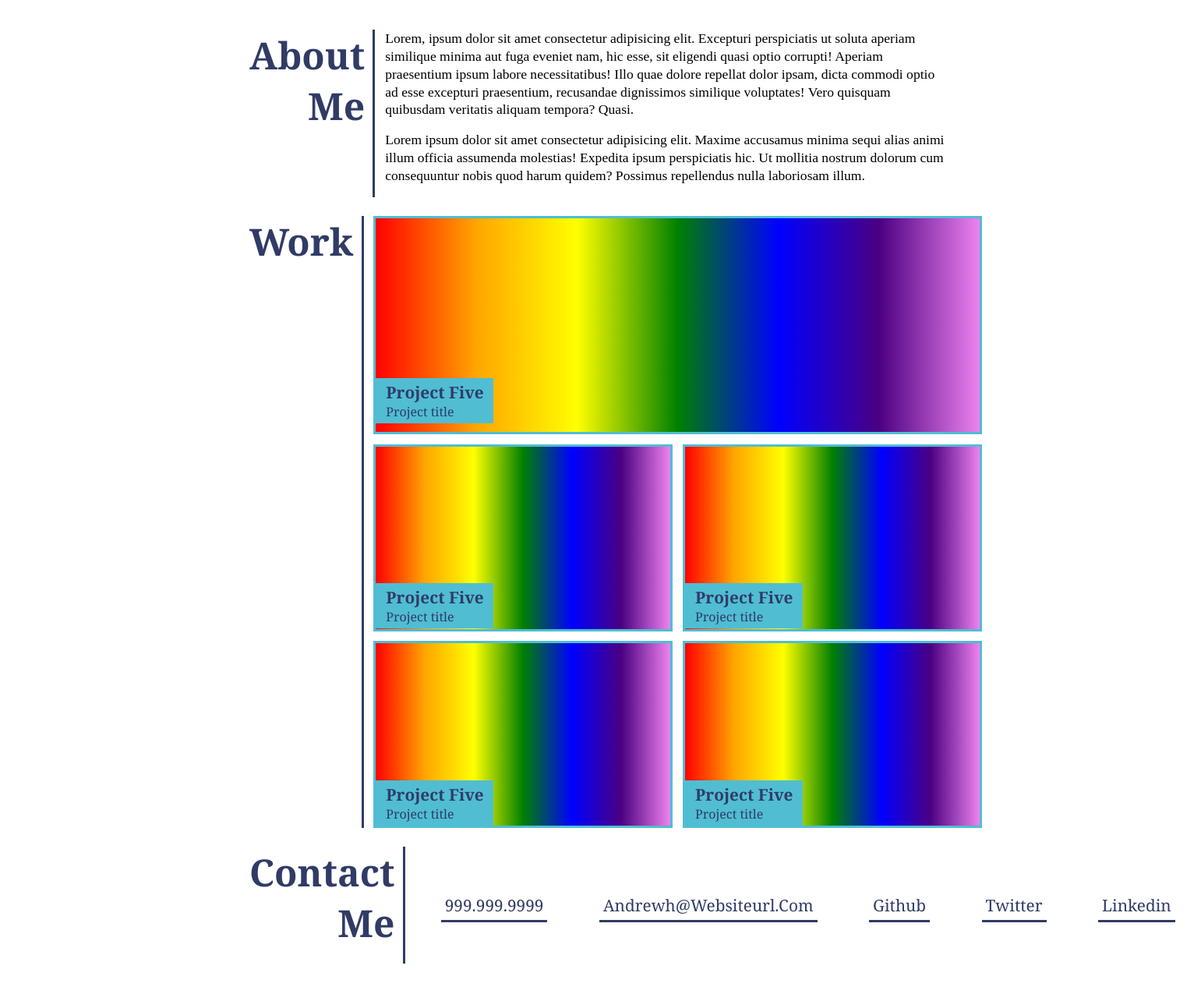
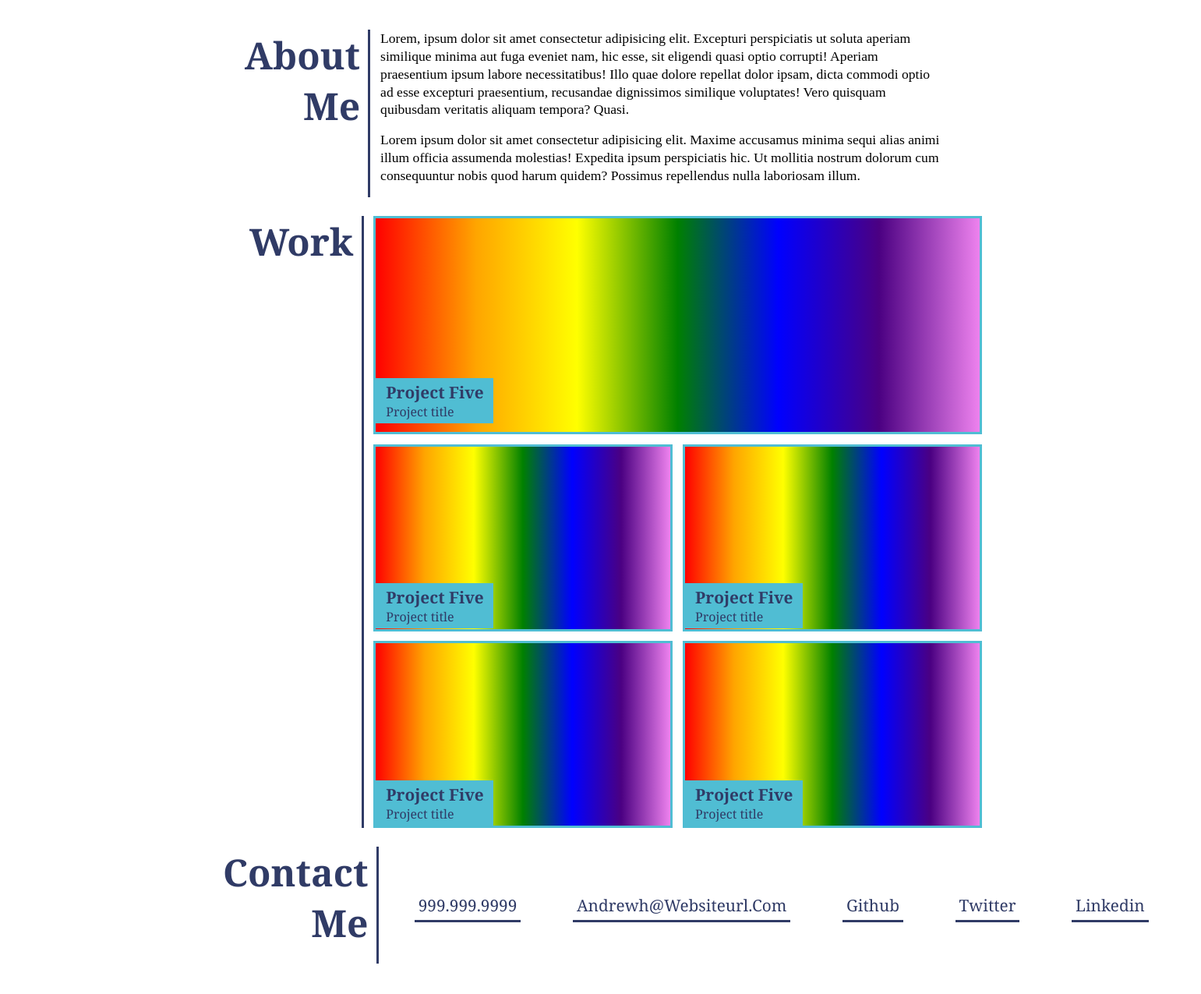
Before and after one commit to AgentA12/ChallengeTwo-Portfolio-Page, a plain HTML site: page index.html in a window 1280 px wide. Shown: the part 383-1658 px from the top of the page at 78% size, 1541 px wide, since content can reach past the window. Drawn offline with Linux system fonts and the light colour scheme.

Commit message:
finished mockup

```diff
--- a/assets/styles/style.css
+++ b/assets/styles/style.css
@@ -95,19 +95,25 @@
   margin: 5vh auto;
   margin-left: 25vw;
   margin-right: 5vw;
+  position: relative;
 }
 
-.sub-container{
+.sub-container1{
+  display: flex;
+  margin-bottom: 3vh;
+  position: relative;
+  right: .48vw;
+}
+
+.sub-container2{
   display: flex;
   margin-bottom: 3vh;
 }
-
-.subcontaineritem1{
-width: 20%;
-}
-
-.subcontaineritem2{
-
+.sub-container3{
+  display: flex;
+  margin-bottom: 3vh;
+  position: relative;
+  right: 2.66vw;
 }
 /* MAIN -ABOUT ME- */
 .main-titles{
--- a/index.html
+++ b/index.html
@@ -33,7 +33,7 @@
        <!-- MAIN SHOWCASE SECTION START -->
           <main class="main-container">
             <!-- ABOUT ME -->
-            <section class="sub-container">
+            <section class="sub-container1">
               <div><h3 class="main-titles">About Me</h3></div>
             </div>
                 <div class="about-me-text-container">
@@ -44,7 +44,7 @@
             </div>
             </section>
             <!-- WORK -->
-            <section class="sub-container">
+            <section class="sub-container2">
               <div><h3 class="main-titles">Work</h3></div>
               <div class="wrapper">
                 <div class="item item1">
@@ -80,7 +80,7 @@
              </div>
             </section>
             <!-- CONTACT ME -->
-            <section class="sub-container">
+            <section class="sub-container3">
               <div><h3 class="main-titles">Contact Me</h3></div>
                 <ul class="contact-links-list">
                   <li class="contact-links"><a href="">999.999.9999</a></li>
```
